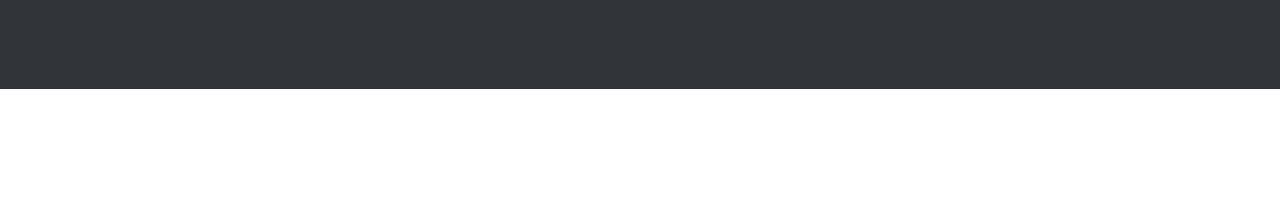
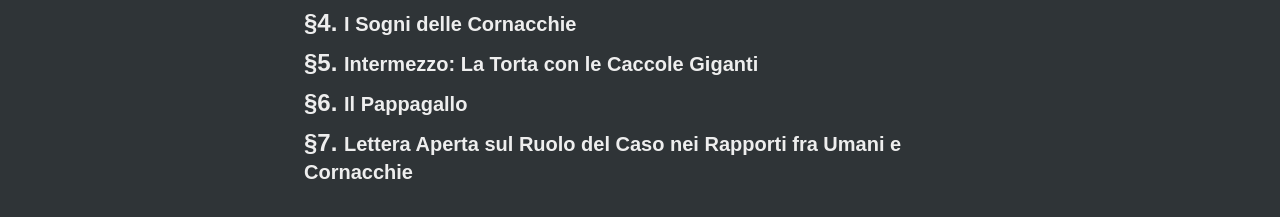
Before and after one commit to fffact/fffact.github.io, a plain HTML site: page cornacchie/cornacchia-seccatrice.html in a window 1280 px wide. Shown: the part 1375-1592 px from the top of the page. Before the commit the page ends 1464 px from the top, so only its background shows below. Drawn offline with Linux system fonts and the light colour scheme.

Commit message:
extend footer

```diff
--- a/cornacchie/cornacchia-seccatrice.html
+++ b/cornacchie/cornacchia-seccatrice.html
@@ -32,7 +32,11 @@
             <p>INDICE</p>
             <p>&sect;1. <a href="cornacchia-seccatrice.html">La Cornacchia Seccatrice e la Ciabatta</a></p>
             <p>&sect;2. <a href="funerale-seccatrice.html">Il Funerale di Seccatrice</a></p>
-            <p>&sect;3. <a href="fatina-carote.html">Intermezzo: La Fatina delle Carote</a></p>
+            <p>&sect;3. <a href="working.html">Intermezzo: La Fatina delle Carote</a></p>
+            <p>&sect;4. <a href="working.html">I Sogni delle Cornacchie</a></p>
+            <p>&sect;5. <a href="working.html">Intermezzo: La Torta con le Caccole Giganti</a></p>
+            <p>&sect;6. <a href="working.html">Il Pappagallo</a></p>
+            <p>&sect;7. <a href="working.html">Lettera Aperta sul Ruolo del Caso nei Rapporti fra Umani e Cornacchie</a></p>
         </div>
     </div>
 </body>
```
Also changed, not shown: cornacchie/funerale-seccatrice.html (+5 -1 lines).
